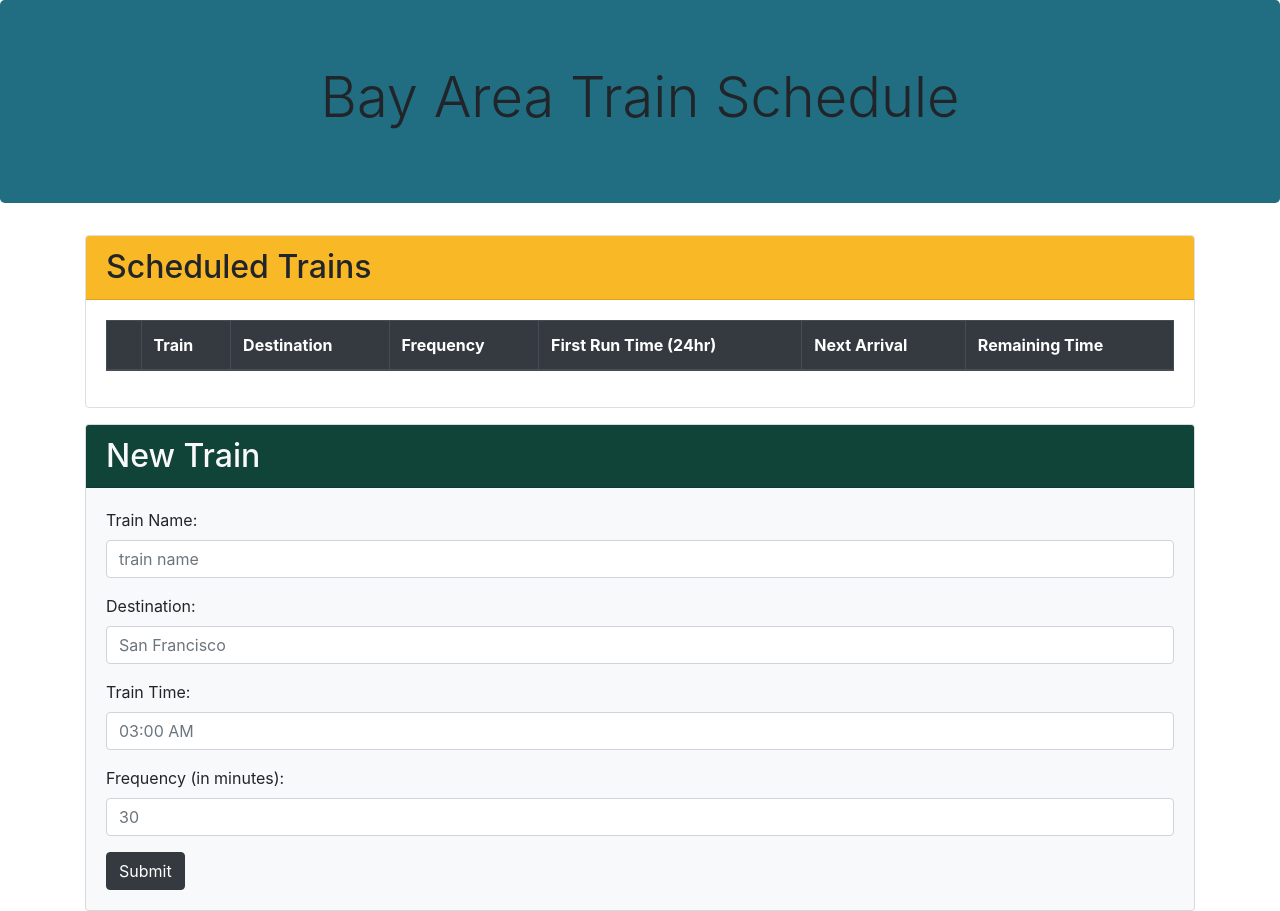
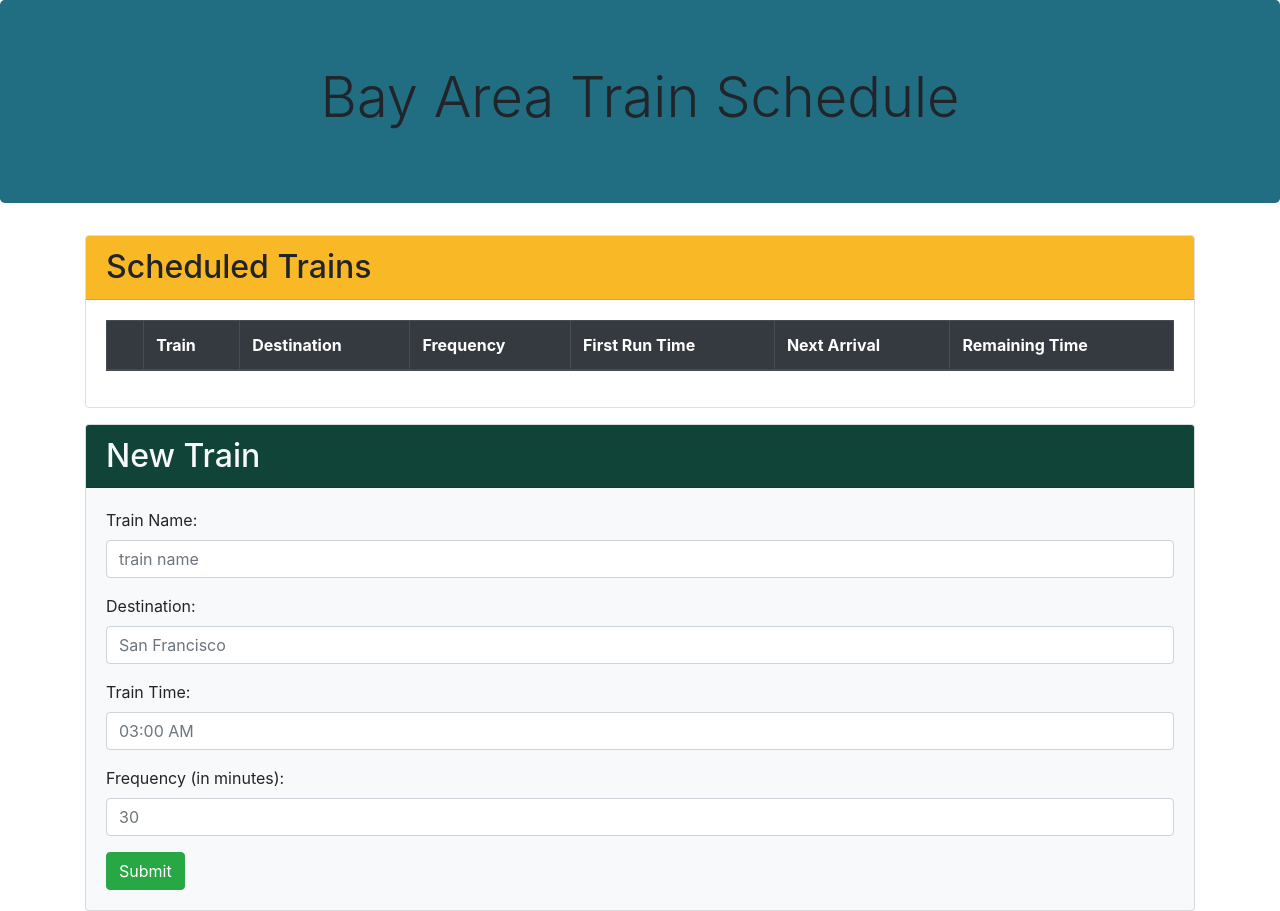
Before and after one commit to niles87/Train-scheduler, a plain HTML site: page index.html in a window 1280 px wide. Drawn offline with nearby package versions, Linux system fonts and the light colour scheme; no server answers.

Commit message:
changed the button for the form to green, edited first run time text

```diff
--- a/index.html
+++ b/index.html
@@ -56,7 +56,7 @@
                   <th scope="col">Train</th>
                   <th scope="col">Destination</th>
                   <th scope="col">Frequency</th>
-                  <th scope="col">First Run Time (24hr)</th>
+                  <th scope="col">First Run Time</th>
                   <th scope="col">Next Arrival</th>
                   <th scope="col">Remaining Time</th>
                 </tr>
@@ -94,7 +94,7 @@
               <label for="frequency">Frequency (in minutes):</label>
               <input type="number" class="form-control" id="frequency" placeholder="30" />
             </div>
-            <button class="btn btn-dark" type="submit" id="form-submit">Submit</button>
+            <button class="btn btn-success" type="submit" id="form-submit">Submit</button>
           </form>
         </div>
       </div>
```
